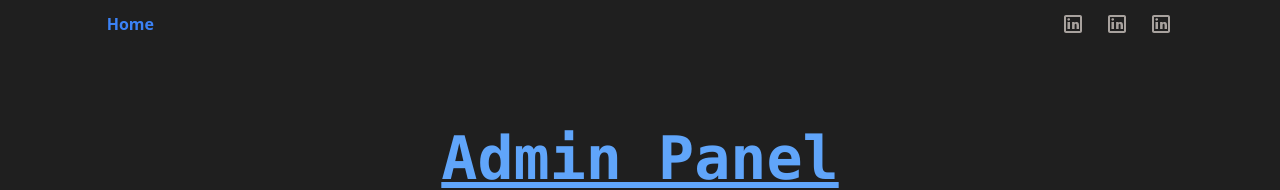
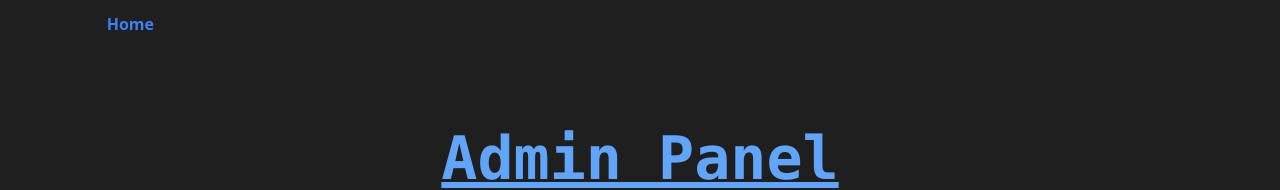
Before and after one commit to Talerchik-Aleksey/3d-portfolio-admin, a React (Vite) app: page / in a window 1280 px wide. Shown: the top 190 px of the page. Built offline with nearby package versions, Linux system fonts and the light colour scheme.

Commit message:
resolve issues with add new model

```diff
--- a/src/components/Header/Header.tsx
+++ b/src/components/Header/Header.tsx
@@ -16,41 +16,6 @@ export function Header() {
           Home
         </Link>
       </nav>
-      <div className="flex gap-5">
-        <svg
-          fill="#FFFFFF"
-          xmlns="http://www.w3.org/2000/svg"
-          viewBox="0 0 24 24"
-          width="24px"
-          height="24px"
-          className="fill-stone-400 hover:fill-stone-300 cursor-pointer"
-        >
-          {" "}
-          <path d="M 5 3 C 3.895 3 3 3.895 3 5 L 3 19 C 3 20.105 3.895 21 5 21 L 19 21 C 20.105 21 21 20.105 21 19 L 21 5 C 21 3.895 20.105 3 19 3 L 5 3 z M 5 5 L 19 5 L 19 19 L 5 19 L 5 5 z M 7.7792969 6.3164062 C 6.9222969 6.3164062 6.4082031 6.8315781 6.4082031 7.5175781 C 6.4082031 8.2035781 6.9223594 8.7167969 7.6933594 8.7167969 C 8.5503594 8.7167969 9.0644531 8.2035781 9.0644531 7.5175781 C 9.0644531 6.8315781 8.5502969 6.3164062 7.7792969 6.3164062 z M 6.4765625 10 L 6.4765625 17 L 9 17 L 9 10 L 6.4765625 10 z M 11.082031 10 L 11.082031 17 L 13.605469 17 L 13.605469 13.173828 C 13.605469 12.034828 14.418109 11.871094 14.662109 11.871094 C 14.906109 11.871094 15.558594 12.115828 15.558594 13.173828 L 15.558594 17 L 18 17 L 18 13.173828 C 18 10.976828 17.023734 10 15.802734 10 C 14.581734 10 13.930469 10.406562 13.605469 10.976562 L 13.605469 10 L 11.082031 10 z" />
-        </svg>
-        <svg
-          fill="#FFFFFF"
-          xmlns="http://www.w3.org/2000/svg"
-          viewBox="0 0 24 24"
-          width="24px"
-          height="24px"
-          className="fill-stone-400 hover:fill-stone-300 cursor-pointer"
-        >
-          {" "}
-          <path d="M 5 3 C 3.895 3 3 3.895 3 5 L 3 19 C 3 20.105 3.895 21 5 21 L 19 21 C 20.105 21 21 20.105 21 19 L 21 5 C 21 3.895 20.105 3 19 3 L 5 3 z M 5 5 L 19 5 L 19 19 L 5 19 L 5 5 z M 7.7792969 6.3164062 C 6.9222969 6.3164062 6.4082031 6.8315781 6.4082031 7.5175781 C 6.4082031 8.2035781 6.9223594 8.7167969 7.6933594 8.7167969 C 8.5503594 8.7167969 9.0644531 8.2035781 9.0644531 7.5175781 C 9.0644531 6.8315781 8.5502969 6.3164062 7.7792969 6.3164062 z M 6.4765625 10 L 6.4765625 17 L 9 17 L 9 10 L 6.4765625 10 z M 11.082031 10 L 11.082031 17 L 13.605469 17 L 13.605469 13.173828 C 13.605469 12.034828 14.418109 11.871094 14.662109 11.871094 C 14.906109 11.871094 15.558594 12.115828 15.558594 13.173828 L 15.558594 17 L 18 17 L 18 13.173828 C 18 10.976828 17.023734 10 15.802734 10 C 14.581734 10 13.930469 10.406562 13.605469 10.976562 L 13.605469 10 L 11.082031 10 z" />
-        </svg>
-        <svg
-          fill="#FFFFFF"
-          xmlns="http://www.w3.org/2000/svg"
-          viewBox="0 0 24 24"
-          width="24px"
-          height="24px"
-          className="fill-stone-400 hover:fill-stone-300 cursor-pointer"
-        >
-          {" "}
-          <path d="M 5 3 C 3.895 3 3 3.895 3 5 L 3 19 C 3 20.105 3.895 21 5 21 L 19 21 C 20.105 21 21 20.105 21 19 L 21 5 C 21 3.895 20.105 3 19 3 L 5 3 z M 5 5 L 19 5 L 19 19 L 5 19 L 5 5 z M 7.7792969 6.3164062 C 6.9222969 6.3164062 6.4082031 6.8315781 6.4082031 7.5175781 C 6.4082031 8.2035781 6.9223594 8.7167969 7.6933594 8.7167969 C 8.5503594 8.7167969 9.0644531 8.2035781 9.0644531 7.5175781 C 9.0644531 6.8315781 8.5502969 6.3164062 7.7792969 6.3164062 z M 6.4765625 10 L 6.4765625 17 L 9 17 L 9 10 L 6.4765625 10 z M 11.082031 10 L 11.082031 17 L 13.605469 17 L 13.605469 13.173828 C 13.605469 12.034828 14.418109 11.871094 14.662109 11.871094 C 14.906109 11.871094 15.558594 12.115828 15.558594 13.173828 L 15.558594 17 L 18 17 L 18 13.173828 C 18 10.976828 17.023734 10 15.802734 10 C 14.581734 10 13.930469 10.406562 13.605469 10.976562 L 13.605469 10 L 11.082031 10 z" />
-        </svg>
-      </div>
     </header>
   );
 }
--- a/src/pages/admin-panel/AdminPanel.tsx
+++ b/src/pages/admin-panel/AdminPanel.tsx
@@ -23,7 +23,13 @@ export function AdminPanel() {
           </button>
         </Link>
       </div>
-      <img src={interiorDesign} alt="Decoration" className="flex-[1_1_400px] w-full" />
+      <img
+        src={interiorDesign}
+        alt="Decoration"
+        width={900}
+        height={900}
+        className="flex-[1_1_400px] w-full"
+      />
     </div>
   );
 }
--- a/src/pages/form-add/addForm.tsx
+++ b/src/pages/form-add/addForm.tsx
@@ -1,3 +1,4 @@
+import axios from "axios";
 import { useState } from "react";
 import { Link, useNavigate } from "react-router-dom";
 
@@ -20,20 +21,22 @@ export function AddWorkForm() {
     reader.readAsText(file);
   }
 
-  function handleSubmit(event: React.FormEvent<HTMLFormElement>) {
+  async function handleSubmit(event: React.FormEvent<HTMLFormElement>) {
     event.preventDefault();
-    const updatedWork = { name, description, image: imageUrl, object: fileContent };
 
-    fetch(`${import.meta.env.VITE_BACKEND_URL}/new`, {
-      method: "POST",
-      headers: { "Content-Type": "application/json" },
-      body: JSON.stringify(updatedWork),
+    const response = await axios.post(`${import.meta.env.VITE_BACKEND_URL}/new`, {
+      name,
+      description,
+      image: imageUrl,
+      object: fileContent,
     });
     setName("");
     setDescription("");
     setImage("");
     setObject("");
-    navigate("/login");
+    if (response.status === 200) {
+      navigate("/admin-panel");
+    }
   }
 
   return (
@@ -93,7 +96,7 @@ export function AddWorkForm() {
         />
       </div>
       <div className="flex justify-end">
-        <Link to="/" className="flex items-center text-sm">
+        <Link to="/admin-panel" className="flex items-center text-sm">
           <button type="button" className="text-gray-500 font-medium mr-4">
             Cancel
           </button>
--- a/src/pages/form-edit/formEdit.tsx
+++ b/src/pages/form-edit/formEdit.tsx
@@ -1,3 +1,4 @@
+import axios from "axios";
 import { useEffect, useState } from "react";
 import { Link, useNavigate } from "react-router-dom";
 import { useParams } from "react-router-dom";
@@ -30,19 +31,17 @@ export function EditWorkForm() {
       });
   }, [id]);
 
-  function handleSubmit(event: React.FormEvent<HTMLFormElement>) {
+  async function handleSubmit(event: React.FormEvent<HTMLFormElement>) {
     event.preventDefault();
     const updatedWork = { ...selectedWork!, name, description, image };
-    fetch(`${import.meta.env.VITE_BACKEND_URL}/${id}`, {
-      method: "PUT",
-      headers: { "Content-Type": "application/json" },
-      body: JSON.stringify(updatedWork),
-    });
+    const response = await axios.put(`${import.meta.env.VITE_BACKEND_URL}/${id}`, updatedWork);
     setSelectedWork(updatedWork);
     setName("");
     setDescription("");
     setImage("");
-    navigate("/login");
+    if (response.status === 200) {
+      navigate("/admin-panel");
+    }
   }
 
   return (
@@ -89,7 +88,7 @@ export function EditWorkForm() {
         />
       </div>
       <div className="flex justify-end">
-        <Link to="/" className="flex items-center text-sm">
+        <Link to="/admin-panel" className="flex items-center text-sm">
           <button type="button" className="text-gray-500 font-medium mr-4">
             Cancel
           </button>
```
